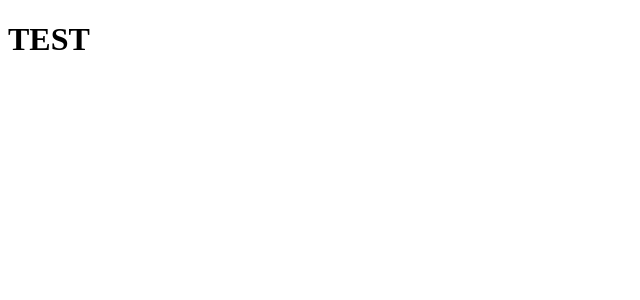
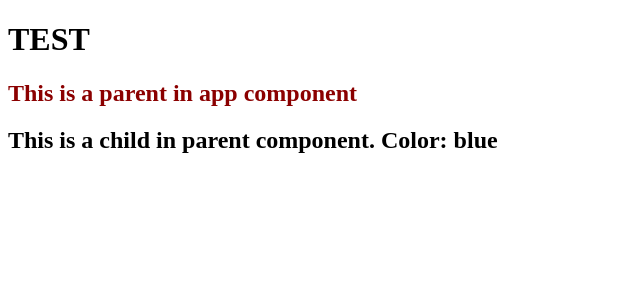
Before and after one commit to ArminasStrolys/ts-project-4, a React (Create React App) app: page / in a window 1280 px wide. Shown: the top 300 px of the page, without its empty margins (0-640 px from the left). Built offline with nearby package versions, Linux system fonts and the light colour scheme.

Commit message:
Props with TS

```diff
--- a/src/components/app/App.tsx
+++ b/src/components/app/App.tsx
@@ -1,9 +1,10 @@
-
+import { Parent } from "../props/Parent";
 
 function App() {
   return (
     <div className="App">
       <h1>TEST</h1>
+      <Parent/>
     </div>
   );
 }
--- /dev/null
+++ b/src/components/props/Child.tsx
@@ -0,0 +1,9 @@
+interface ChildProps {
+  color: string;
+}
+
+export function Child({color}: ChildProps) {
+  return (
+    <div><h2>This is a child in parent component. Color: {color}</h2></div>
+  )
+}
--- /dev/null
+++ b/src/components/props/Parent.tsx
@@ -0,0 +1,9 @@
+import { Child } from './Child'
+
+export function Parent() {
+  return (
+    <div><h2 style={{color: 'DarkRed'}}>This is a parent in app component</h2>
+    <Child color='blue'/>
+    </div>
+  )
+}
```
